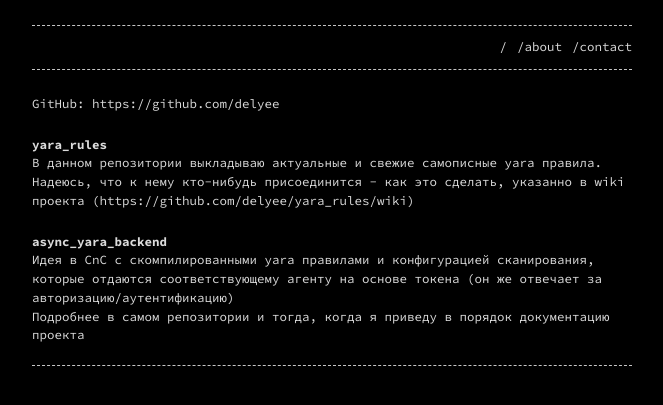
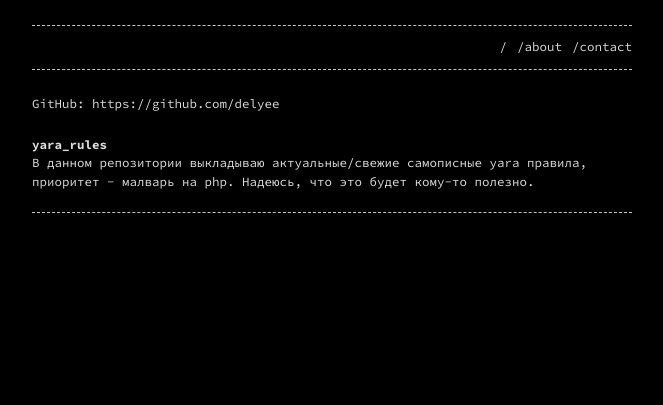
Before and after one commit to delyee/delyee.github.io, a Jekyll site: the page built from about.md, in a window 1280 px wide. Shown: the top 405 px of the page, without its empty margins (308-971 px from the left). Built offline with Jekyll 4.4.1, drawn with Linux system fonts in a browser that asks for light colours.

Commit message:
Update about.md

```diff
--- a/about.md
+++ b/about.md
@@ -8,9 +8,4 @@ GitHub: https://github.com/delyee
 
 # yara_rules
 
-В данном репозитории выкладываю актуальные и свежие самописные yara правила. Надеюсь, что к нему кто-нибудь присоединится - как это сделать, указанно в wiki проекта (https://github.com/delyee/yara_rules/wiki)
-
-## async_yara_backend
-
-Идея в CnC с скомпилированными yara правилами и конфигурацией сканирования, которые отдаются соответствующему агенту на основе токена (он же отвечает за авторизацию/аутентификацию)
-Подробнее в самом репозитории и тогда, когда я приведу в порядок документацию проекта
+В данном репозитории выкладываю актуальные/свежие самописные yara правила, приоритет - малварь на php. Надеюсь, что это будет кому-то полезно.
```
